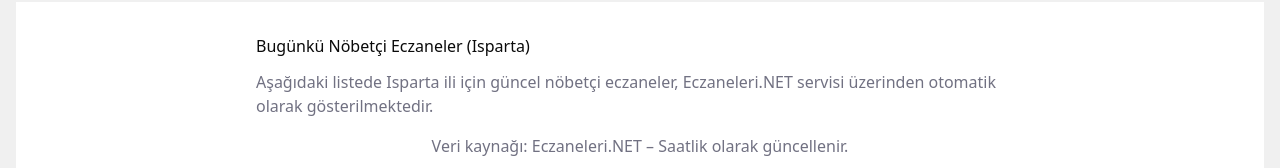
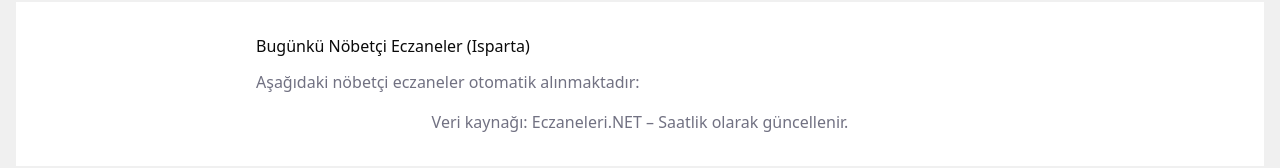
Before and after one commit to metinciris/metinciriscomtr, a React (Vite) app: page / in a window 1280 px wide. Both pictures are taken after a click on the button "Nöbetçi Eczane". Shown: the part 449-617 px from the top of the page. Built offline with nearby package versions, Linux system fonts and the light colour scheme; no server answers.

Commit message:
Update NobetciEczane.tsx

```diff
--- a/src/pages/NobetciEczane.tsx
+++ b/src/pages/NobetciEczane.tsx
@@ -64,8 +64,7 @@ export function NobetciEczane() {
         <div className="max-w-3xl mx-auto">
           <h2 className="mb-3">Bugünkü Nöbetçi Eczaneler (Isparta)</h2>
           <p className="text-muted-foreground mb-4">
-            Aşağıdaki listede Isparta ili için güncel nöbetçi eczaneler, Eczaneleri.NET servisi
-            üzerinden otomatik olarak gösterilmektedir.
+            Aşağıdaki nöbetçi eczaneler otomatik alınmaktadır:
           </p>
           {/* Widget konteyneri – script burayı dolduracak */}
           <div className="pharmacy-container w-full overflow-hidden" />
```
